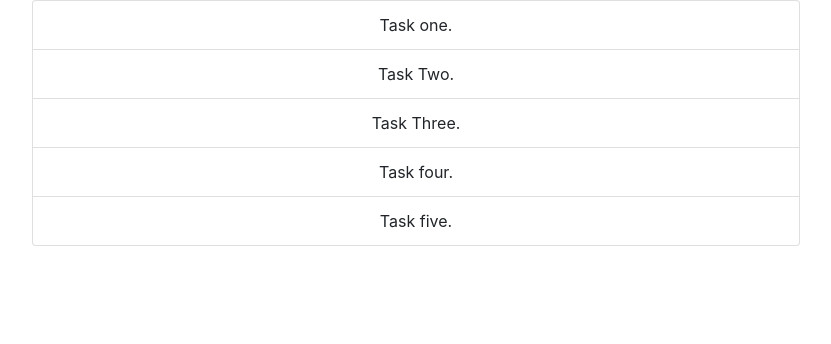
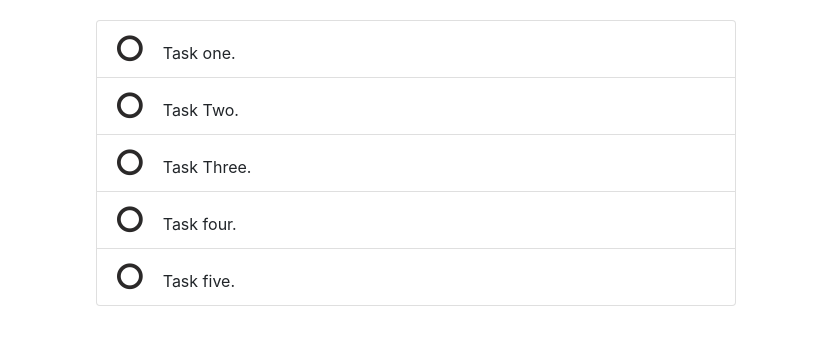
Before and after one commit to kaddour-khaled/to-do-app, a React (Create React App) app: page / in a window 1280 px wide. Shown: the top 344 px of the page, without its empty margins (224-1055 px from the left). Built offline with nearby package versions, Linux system fonts and the light colour scheme.

Commit message:
install font-awesome and create ListItem component

```diff
--- a/package.json
+++ b/package.json
@@ -7,6 +7,8 @@
     "@testing-library/react": "^11.2.5",
     "@testing-library/user-event": "^12.7.0",
     "bootstrap": "^4.6.0",
+    "font-awesome": "^4.7.0",
+    "fontawesome": "^5.6.3",
     "react": "^17.0.1",
     "react-dom": "^17.0.1",
     "react-scripts": "4.0.2",
--- a/src/App.css
+++ b/src/App.css
@@ -1,40 +1,13 @@
 .App {
-  text-align: center;
-  width: 60%;
+  width: 50%;
   margin: 0 auto;
 }
 
-.App-logo {
-  height: 40vmin;
-  pointer-events: none;
+.list-group{
+  margin-top: 20px;
 }
-
-@media (prefers-reduced-motion: no-preference) {
-  .App-logo {
-    animation: App-logo-spin infinite 20s linear;
-  }
+.list-group-item i{
+  margin-right: 20px;
+  font-size: 30px;
+  color: rgb(43, 41, 41);
 }
-
-.App-header {
-  background-color: #282c34;
-  min-height: 100vh;
-  display: flex;
-  flex-direction: column;
-  align-items: center;
-  justify-content: center;
-  font-size: calc(10px + 2vmin);
-  color: white;
-}
-
-.App-link {
-  color: #61dafb;
-}
-
-@keyframes App-logo-spin {
-  from {
-    transform: rotate(0deg);
-  }
-  to {
-    transform: rotate(360deg);
-  }
-}
--- a/src/App.js
+++ b/src/App.js
@@ -2,6 +2,8 @@ import "./App.css";
 import "bootstrap/dist/css/bootstrap.css";
 import React, { Component } from "react";
 import ListItem from "./Components/listItems";
+import "font-awesome/css/font-awesome.css";
+
 class App extends Component {
   state = {
     todoItems: [
--- a/src/Components/listItems.jsx
+++ b/src/Components/listItems.jsx
@@ -6,7 +6,8 @@ const ListItem = ({ items }) => {
     <ul className="list-group">
       {items.map((item) => (
         <li className="list-group-item" key={item.id}>
-          {item.textContent}
+          <i className="fa fa-circle-o" aria-hidden="true"></i>
+          <span>{item.textContent}</span>
         </li>
       ))}
     </ul>
```
Also changed, not shown: 1 other file (tests, documents, lock files or other folders).
